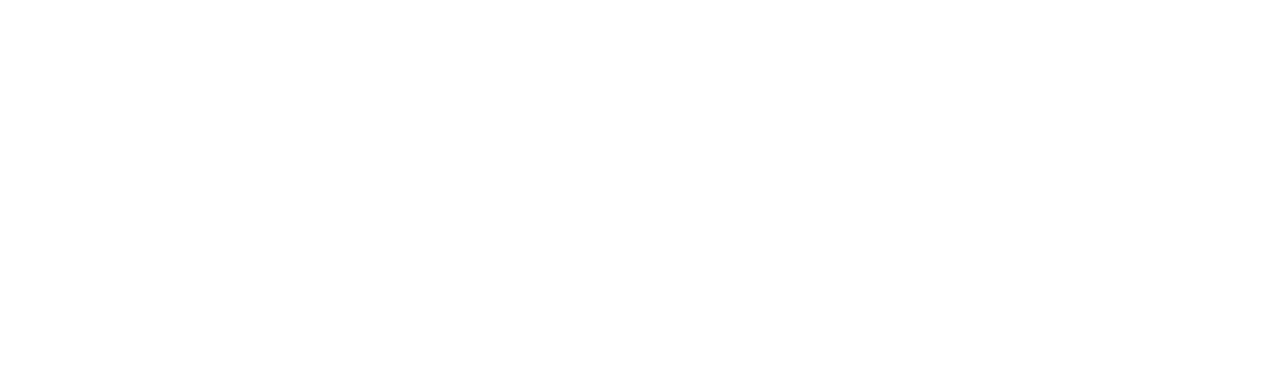
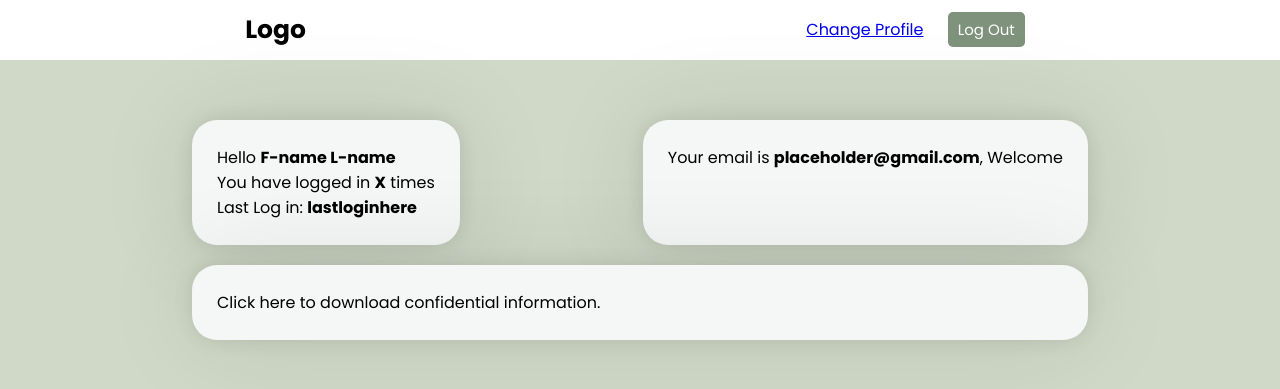
Before and after one commit to DevtheJay/COMP424Website2024, a PHP site: page /home.html in a window 1280 px wide. Before the commit the part shown is empty. Shown: the top 389 px of the page. Run offline with PHP 8.4, Linux system fonts and the light colour scheme.

Commit message:
WIP added home screen

```diff
--- a/home.html
+++ b/home.html
@@ -0,0 +1,39 @@
+<!DOCTYPE html>
+<html lang="en">
+<head>
+    <meta charset="UTF-8">
+    <meta name="viewport" content="width=device-width, initial-scale=1.0">
+    <link rel="stylesheet" href="styles.css">
+    <title>Home</title>
+</head>
+<body>
+    <div class="nav">
+        <div class="logo">
+            <p>Logo</p>
+        </div>
+        <div class="right-links">
+            <a href="#">Change Profile</a>
+            <a href="logout.php"> <button class="btn">Log Out</button></a>
+        </div>
+    </div>
+    <main>
+        <div class="main-box top">
+            <div class="top">
+                <div class="box">
+                    <p>Hello <b>F-name L-name</b></p>
+                    <p>You have logged in <b>X</b> times</p>
+                    <p> Last Log in: <b>lastloginhere</b></p>
+                </div>
+                <div class="box">
+                    <p>Your email is <b>placeholder@gmail.com</b>, Welcome</p>
+                </div>
+            </div>
+            <div class="bottom">
+                <div class="box">
+                    <p>Click here to download confidential information.</p>
+
+                </div>
+        </div>
+    </main>
+</body>
+</html>
--- a/register.html
+++ b/register.html
@@ -24,6 +24,10 @@
                 <input type="password" name="password" id="password" required>
             </div>
             <div class="field input">
+                <label for="confirm_password">Confirm Password</label>
+                <input type="confirm_password" name="confirm_password" id="confirm_password" required>
+            </div>
+            <div class="field input">
                 <input type="submit" name="submit" class='btn' value="login" required>
             </div>
             <div class="links">
--- a/styles.css
+++ b/styles.css
@@ -73,3 +73,60 @@ body {
     margin-top: 15px;
     text-align: center;
 }
+
+
+/***********Home Page************/
+
+.nav{
+    background: #fff;
+    display: flex;
+    flex-direction: row;
+    justify-content: space-around;
+    line-height: 60px;
+    z-index: 100;
+}
+.logo{
+    font-size: 25px;
+    font-weight: 900;
+
+}
+.logo a{
+    text-decoration: none;
+    color: #000;
+}
+.right-links a{
+    padding: 0 10px;
+}
+main{
+    display: flex;
+    align-items: center;
+    justify-content: center;
+    margin-top: 60px;
+}
+.main-box{
+    display: flex;
+    flex-direction: column;
+    width: 70%;
+}
+.main-box .top{
+    display: flex;
+    flex-direction: row;
+    justify-content: space-between;
+}
+.bottom{
+    width: 100%;
+    margin-top: 20px;
+}
+@media only screen and (max-width:840px){
+    .main-box .top{
+        display: flex;
+        flex-direction: column;
+        justify-content: space-between;
+    }
+    .top .box{
+        margin: 10px 10px;
+    }
+    .bottom{
+        margin-top: 0;
+    }
+}
```
